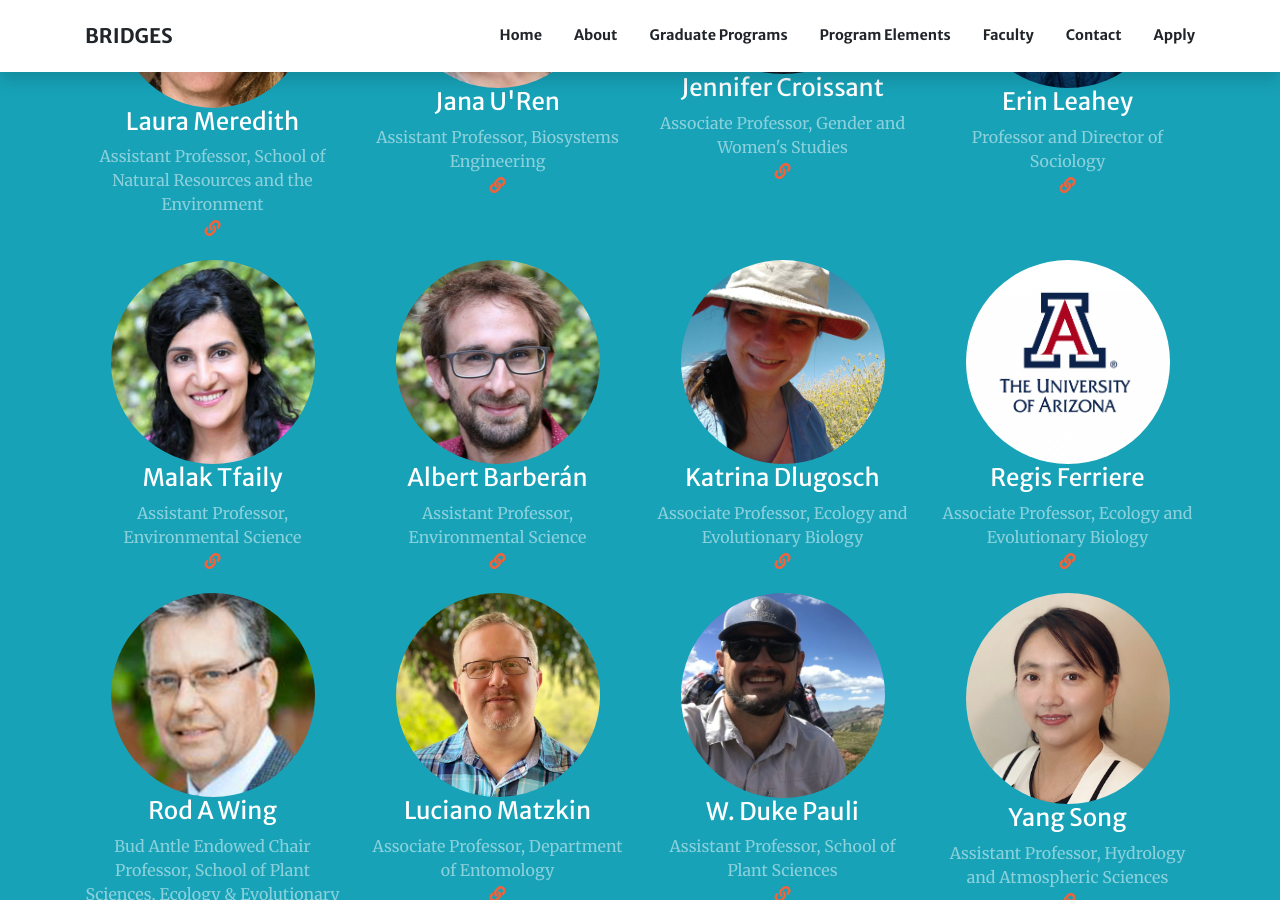
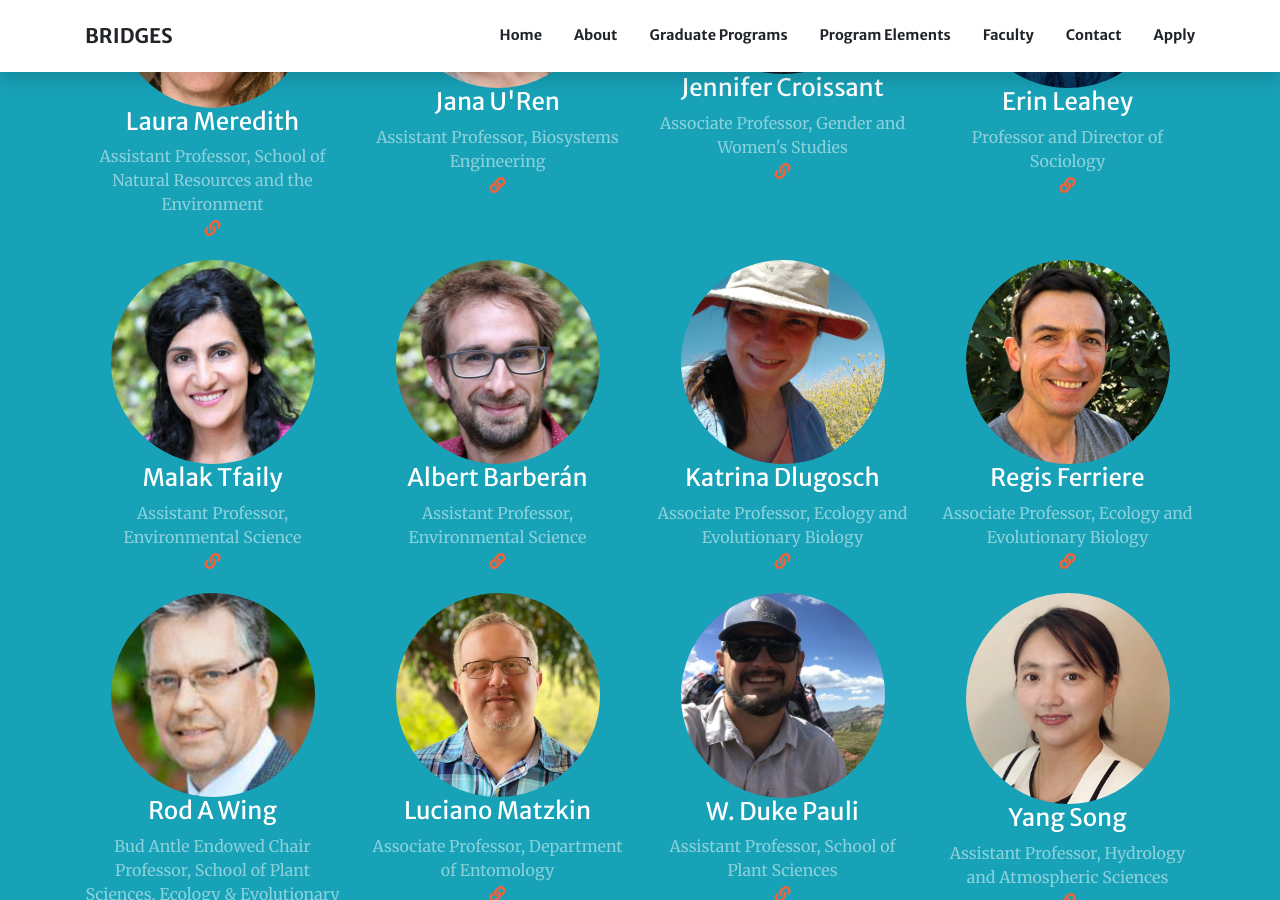
Before and after one commit to ecosystem-genomics/ecosystem-genomics.github.io, a Jekyll site: the page built from index.md, in a window 1280 px wide and 900 px high, scrolled down 3420 px. Built offline with Jekyll 4.4.1, drawn with Linux system fonts in a browser that asks for light colours; nearby versions of some CDN libraries.

Commit message:
Add Dr Ferriere Headshot

```diff
--- a/index.md
+++ b/index.md
@@ -148,7 +148,7 @@ sections:
         url: https://www.dlugosch-lab.net/
       - title: Regis Ferriere
         text: Associate Professor, Ecology and Evolutionary Biology
-        image: assets/img/members/UA_Block_A.jpg
+        image: assets/img/members/Regis-Ferriere.jpg
         url: https://eeb.arizona.edu/person/regis-ferriere
       - title: Rod A Wing
         text: Bud Antle Endowed Chair Professor, School of Plant Sciences, Ecology & Evolutionary Biology, Arizona Genomics Institute
```
Also changed, not shown: program-details.md (+1 -1 lines), assets/img/members/Regis-Ferriere.jpg (added), 1 other file.
